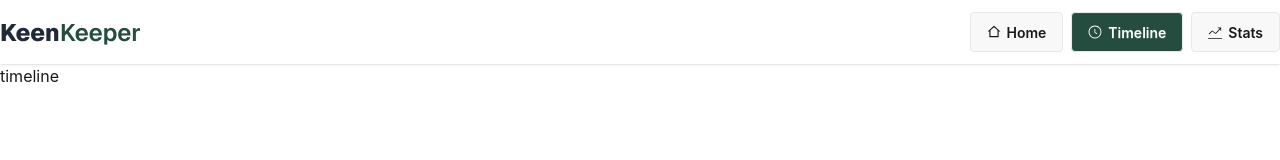
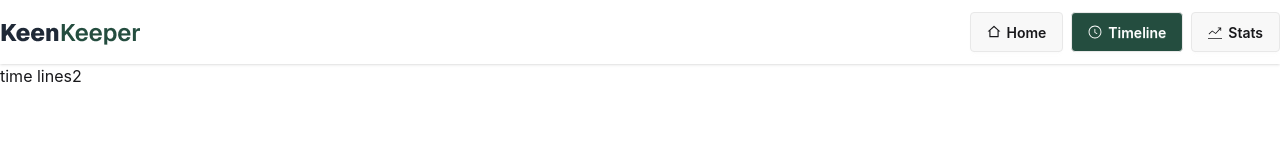
Before and after one commit to Miskat-BD/Assignment7, a React (Vite) app: page /timeline in a window 1280 px wide. Shown: the top 160 px of the page. Built offline with nearby package versions, Linux system fonts and the light colour scheme.

Commit message:
fix: casing and build

```diff
--- a/src/Pages/Timeline/Timeline.jsx
+++ /dev/null
@@ -1,11 +0,0 @@
-import React from 'react';
-
-const Timeline = () => {
-    return (
-        <div>
-            <h1>timeline</h1>
-        </div>
-    );
-};
-
-export default Timeline;
--- /dev/null
+++ b/src/Pages/timeLines/TimeLine.jsx
@@ -0,0 +1,11 @@
+import React from 'react';
+
+const TimeLine = () => {
+    return (
+        <div>
+            <h2>time lines2</h2>
+        </div>
+    );
+};
+
+export default TimeLine;
--- a/src/router/routes.jsx
+++ b/src/router/routes.jsx
@@ -3,7 +3,7 @@ import MainLayout from "../layout/MainLayout";
 import HomePage from "../Pages/homePage/HomePage";
 import FriendDetails from "../Pages/friendDetails/FriendDetails";
 import Stats from "../Pages/Stats/Stats";
-import Timeline from "../Pages/Timeline/timeline";
+import TimeLine from "../Pages/timeLines/TimeLine";
 
 export const router = createBrowserRouter([
   {
@@ -20,7 +20,7 @@ export const router = createBrowserRouter([
       },
       {
         path: '/timeline',
-        Component: Timeline
+        Component: TimeLine
       },
       {
         path: '/stats',
```
